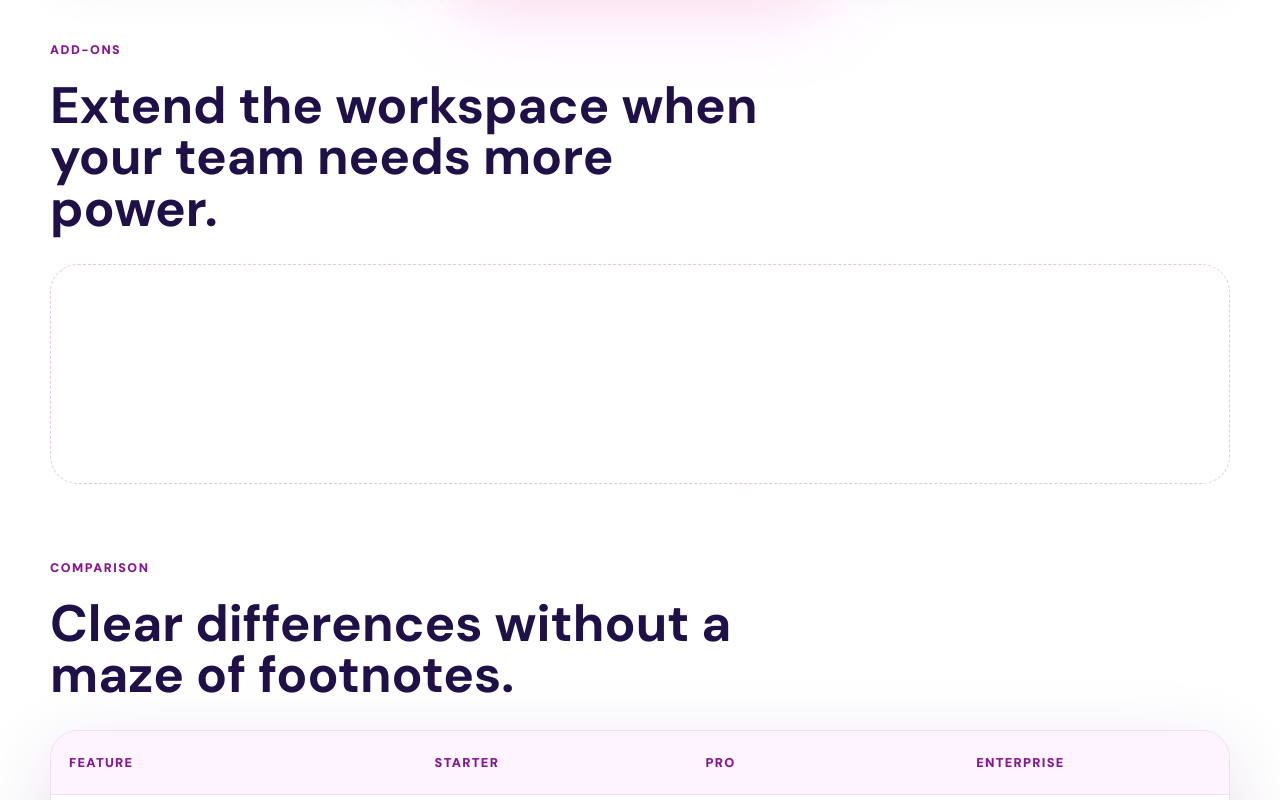
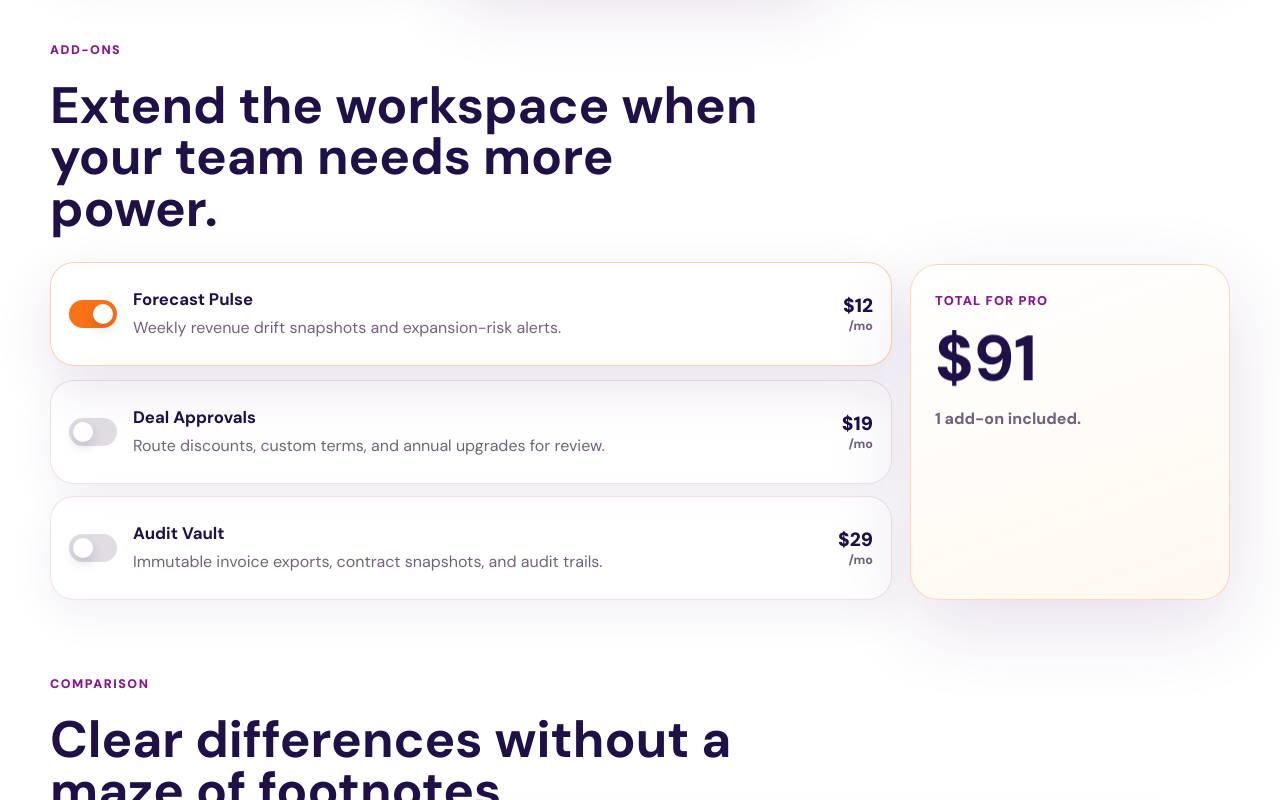
Before and after one commit to ShreeBohara/50-Days-of-Creative-Frontend, a React (Vite) app in the folder day-35-pricing-page/: page / in a window 1280 px wide. Shown: the part 1931-2731 px from the top of the page. Built offline with nearby package versions, Linux system fonts and the light colour scheme.

Commit message:
day-35: add-ons — toggleable add-ons and selected-plan total

```diff
--- a/day-35-pricing-page/src/App.css
+++ b/day-35-pricing-page/src/App.css
@@ -570,6 +570,13 @@
     0 22px 54px rgba(249, 115, 22, 0.12);
 }
 
+.pricing-card.is-selected {
+  border-color: rgba(249, 115, 22, 0.55);
+  box-shadow:
+    0 0 0 2px rgba(249, 115, 22, 0.09),
+    0 26px 70px rgba(77, 26, 96, 0.16);
+}
+
 .pricing-card.is-featured::before {
   content: '';
   position: absolute;
@@ -763,3 +770,140 @@
   box-shadow: 0 16px 34px rgba(249, 115, 22, 0.22);
   transform: translateY(-2px);
 }
+
+.addons-layout {
+  display: grid;
+  grid-template-columns: minmax(0, 1fr) 320px;
+  gap: 18px;
+  margin-top: 30px;
+}
+
+.addons-grid {
+  display: grid;
+  gap: 12px;
+}
+
+.addon-card {
+  display: grid;
+  grid-template-columns: auto minmax(0, 1fr) auto;
+  align-items: center;
+  gap: 16px;
+  min-height: 104px;
+  padding: 18px;
+  border: 1px solid rgba(134, 25, 143, 0.13);
+  border-radius: 24px;
+  background: rgba(255, 255, 255, 0.78);
+  box-shadow: 0 14px 42px rgba(77, 26, 96, 0.07);
+  transition: border-color 180ms ease, box-shadow 180ms ease, transform 180ms ease;
+}
+
+.addon-card:hover,
+.addon-card.is-active {
+  border-color: rgba(249, 115, 22, 0.34);
+  box-shadow: 0 20px 54px rgba(77, 26, 96, 0.12);
+  transform: translateY(-2px);
+}
+
+.addon-card input {
+  position: absolute;
+  inline-size: 1px;
+  block-size: 1px;
+  opacity: 0;
+}
+
+.addon-toggle {
+  position: relative;
+  width: 48px;
+  height: 28px;
+  border-radius: 999px;
+  background: rgba(116, 97, 125, 0.22);
+  transition: background 200ms ease;
+}
+
+.addon-toggle::after {
+  content: '';
+  position: absolute;
+  top: 4px;
+  left: 4px;
+  width: 20px;
+  height: 20px;
+  border-radius: 999px;
+  background: #fff;
+  box-shadow: 0 5px 12px rgba(31, 17, 71, 0.16);
+  transition: transform 220ms cubic-bezier(0.2, 0.9, 0.2, 1);
+}
+
+.addon-card.is-active .addon-toggle {
+  background: var(--accent);
+}
+
+.addon-card.is-active .addon-toggle::after {
+  transform: translateX(20px);
+}
+
+.addon-copy {
+  display: grid;
+  gap: 6px;
+}
+
+.addon-copy strong {
+  color: var(--ink);
+  font-size: 1.05rem;
+}
+
+.addon-copy span {
+  color: var(--muted);
+  line-height: 1.45;
+}
+
+.addon-price {
+  display: grid;
+  justify-items: end;
+  color: var(--ink);
+  font-size: 1.2rem;
+  font-weight: 900;
+}
+
+.addon-price small {
+  color: var(--muted);
+  font-size: 0.78rem;
+  font-weight: 800;
+}
+
+.total-card {
+  position: sticky;
+  top: 92px;
+  align-self: start;
+  min-height: 100%;
+  padding: 24px;
+  border: 1px solid rgba(249, 115, 22, 0.28);
+  border-radius: 28px;
+  background:
+    linear-gradient(160deg, rgba(255, 255, 255, 0.92), rgba(255, 247, 237, 0.88)),
+    #fff;
+  box-shadow: var(--shadow);
+}
+
+.total-card > span {
+  color: var(--violet-strong);
+  font-size: 0.8rem;
+  font-weight: 900;
+  letter-spacing: 0.09em;
+  text-transform: uppercase;
+}
+
+.total-card strong {
+  display: block;
+  overflow: hidden;
+  margin-top: 20px;
+  color: var(--ink);
+  font-size: clamp(3rem, 5vw, 4.6rem);
+  line-height: 0.92;
+}
+
+.total-card p {
+  margin: 18px 0 0;
+  color: var(--muted);
+  font-weight: 800;
+  line-height: 1.5;
+}
--- a/day-35-pricing-page/src/App.jsx
+++ b/day-35-pricing-page/src/App.jsx
@@ -12,7 +12,7 @@ import {
 import gsap from 'gsap'
 import { Flip } from 'gsap/Flip'
 import { ScrollTrigger } from 'gsap/ScrollTrigger'
-import { comparisonRows, faqItems, pricingPlans } from './content'
+import { addOns, comparisonRows, faqItems, getAddonPrice, pricingPlans } from './content'
 import './App.css'
 
 gsap.registerPlugin(Flip, ScrollTrigger)
@@ -139,11 +139,11 @@ function BillingToggle({ billingCycle, onChange }) {
   )
 }
 
-function PricingCard({ plan, billingCycle }) {
+function PricingCard({ plan, billingCycle, isSelected, onSelectPlan }) {
   const price = getPlanPrice(plan, billingCycle)
 
   return (
-    <article className={`pricing-card ${plan.featured ? 'is-featured' : ''}`}>
+    <article className={`pricing-card ${plan.featured ? 'is-featured' : ''} ${isSelected ? 'is-selected' : ''}`}>
       <div className="card-topline">
         <div className="card-kicker">{plan.tone}</div>
         {plan.featured && (
@@ -176,11 +176,64 @@ function PricingCard({ plan, billingCycle }) {
           </li>
         ))}
       </ul>
-      <button className="plan-cta" type="button">
-        {plan.cta}
+      <button className="plan-cta" type="button" aria-pressed={isSelected} onClick={() => onSelectPlan(plan.id)}>
+        {isSelected ? 'Selected plan' : plan.cta}
         <ArrowRight size={16} aria-hidden="true" />
       </button>
     </article>
+  )
+}
+
+function AddOnsPanel({ billingCycle, selectedPlan, selectedAddons, onToggleAddon }) {
+  const selectedAddonItems = addOns.filter((addon) => selectedAddons.includes(addon.id))
+  const planTotal = getPlanPrice(selectedPlan, billingCycle)
+  const addonTotal = selectedAddonItems.reduce(
+    (sum, addon) => sum + getAddonPrice(addon, billingCycle),
+    0,
+  )
+  const total = planTotal + addonTotal
+
+  return (
+    <div className="addons-layout">
+      <div className="addons-grid">
+        {addOns.map((addon) => {
+          const isChecked = selectedAddons.includes(addon.id)
+          const inputId = `addon-${addon.id}`
+
+          return (
+            <label className={`addon-card ${isChecked ? 'is-active' : ''}`} htmlFor={inputId} key={addon.id}>
+              <input
+                id={inputId}
+                type="checkbox"
+                checked={isChecked}
+                onChange={() => onToggleAddon(addon.id)}
+              />
+              <span className="addon-toggle" aria-hidden="true"></span>
+              <span className="addon-copy">
+                <strong>{addon.name}</strong>
+                <span>{addon.summary}</span>
+              </span>
+              <span className="addon-price">
+                {formatUsd(getAddonPrice(addon, billingCycle))}
+                <small>/mo</small>
+              </span>
+            </label>
+          )
+        })}
+      </div>
+
+      <aside className="total-card" aria-label="Selected plan total">
+        <span>Total for {selectedPlan.name}</span>
+        <strong>
+          <PriceRoller value={total} />
+        </strong>
+        <p>
+          {selectedAddonItems.length
+            ? `${selectedAddonItems.length} add-on${selectedAddonItems.length > 1 ? 's' : ''} included.`
+            : 'No add-ons selected yet.'}
+        </p>
+      </aside>
+    </div>
   )
 }
 
@@ -327,11 +380,20 @@ function FaqAccordion({ activeFaq, onChange }) {
 
 function App() {
   const [billingCycle, setBillingCycle] = useState('monthly')
+  const [selectedPlan, setSelectedPlan] = useState('pro')
+  const [selectedAddons, setSelectedAddons] = useState(['forecast'])
   const [activeFaq, setActiveFaq] = useState(0)
   const pricingGridRef = useRef(null)
   const orderedPlanIds =
     billingCycle === 'yearly' ? ['pro', 'starter', 'enterprise'] : ['starter', 'pro', 'enterprise']
   const orderedPlans = orderedPlanIds.map((id) => pricingPlans.find((plan) => plan.id === id))
+  const activePlan = pricingPlans.find((plan) => plan.id === selectedPlan)
+
+  const handleAddonToggle = (addonId) => {
+    setSelectedAddons((current) =>
+      current.includes(addonId) ? current.filter((id) => id !== addonId) : [...current, addonId],
+    )
+  }
 
   const handleBillingChange = (nextCycle) => {
     if (nextCycle === billingCycle) {
@@ -423,7 +485,13 @@ function App() {
           <BillingToggle billingCycle={billingCycle} onChange={handleBillingChange} />
           <div ref={pricingGridRef} className="pricing-grid">
             {orderedPlans.map((plan) => (
-              <PricingCard key={plan.id} plan={plan} billingCycle={billingCycle} />
+              <PricingCard
+                key={plan.id}
+                plan={plan}
+                billingCycle={billingCycle}
+                isSelected={plan.id === selectedPlan}
+                onSelectPlan={setSelectedPlan}
+              />
             ))}
           </div>
         </section>
@@ -433,7 +501,12 @@ function App() {
             <span>Add-ons</span>
             <h2 id="addons-title">Extend the workspace when your team needs more power.</h2>
           </div>
-          <div className="surface-placeholder"></div>
+          <AddOnsPanel
+            billingCycle={billingCycle}
+            selectedPlan={activePlan}
+            selectedAddons={selectedAddons}
+            onToggleAddon={handleAddonToggle}
+          />
         </section>
 
         <section id="compare" className="page-section compare-section" aria-labelledby="compare-title">
--- a/day-35-pricing-page/src/content.js
+++ b/day-35-pricing-page/src/content.js
@@ -107,6 +107,30 @@ export const comparisonRows = [
   },
 ]
 
+export const addOns = [
+  {
+    id: 'forecast',
+    name: 'Forecast Pulse',
+    summary: 'Weekly revenue drift snapshots and expansion-risk alerts.',
+    monthly: 12,
+  },
+  {
+    id: 'approvals',
+    name: 'Deal Approvals',
+    summary: 'Route discounts, custom terms, and annual upgrades for review.',
+    monthly: 19,
+  },
+  {
+    id: 'audit',
+    name: 'Audit Vault',
+    summary: 'Immutable invoice exports, contract snapshots, and audit trails.',
+    monthly: 29,
+  },
+]
+
+export const getAddonPrice = (addon, billingCycle) =>
+  billingCycle === 'yearly' ? Math.round(addon.monthly * 0.8) : addon.monthly
+
 export const faqItems = [
   {
     question: 'Can we change plans after launch?',
```
